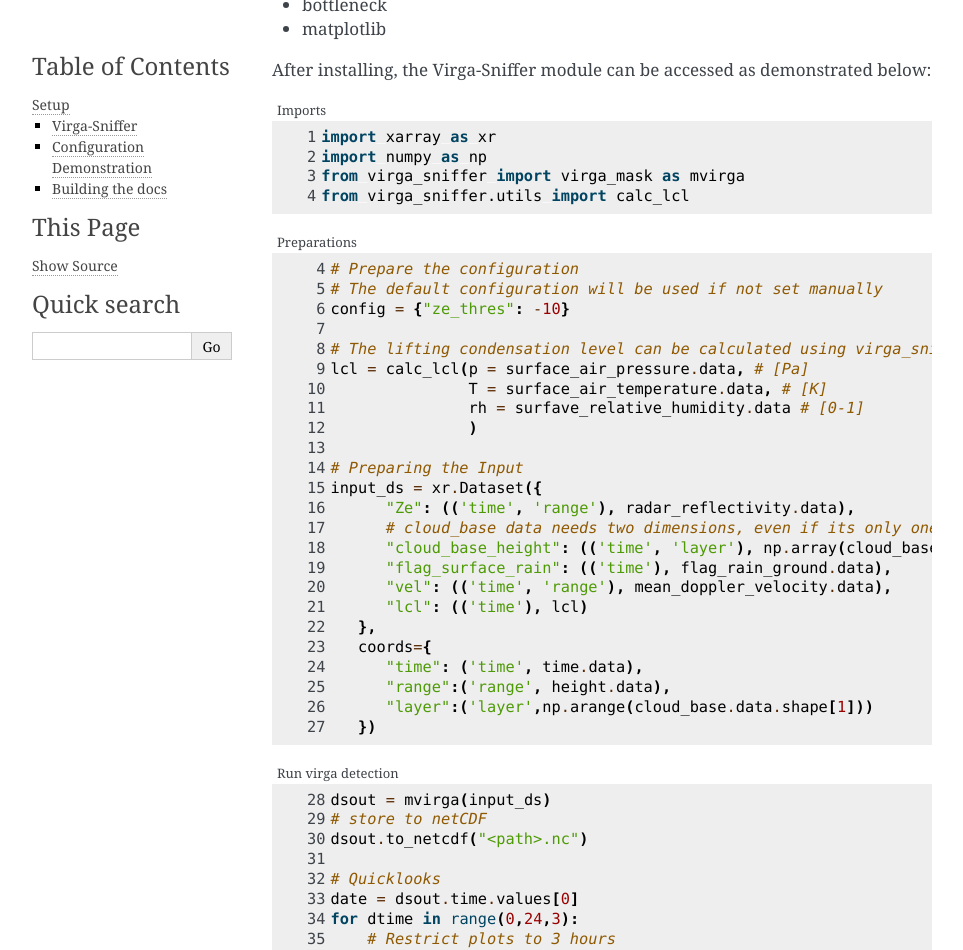
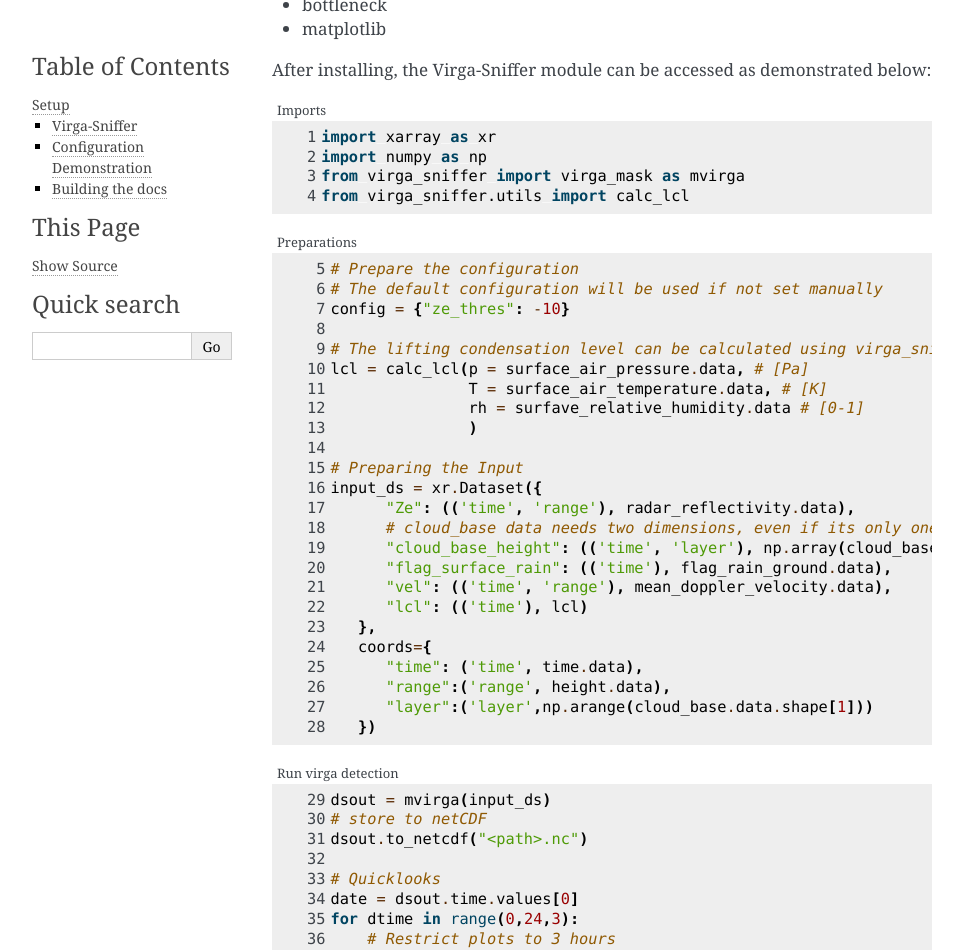
Before and after one commit to remsens-lim/virga_sniffer, a Sphinx documentation site: the page built from docs/setup.md, in a window 1280 px wide and 1400 px high, scrolled down 457 px. Shown: the top 950 px of the window, without its empty margins (148-1111 px from the left). Built offline with Sphinx 7.4.7, drawn with Linux system fonts in a browser that asks for light colours; some of the changed text lies outside the part shown.

Commit message:
Update setup.md

````diff
--- a/docs/setup.md
+++ b/docs/setup.md
@@ -29,7 +29,7 @@ from virga_sniffer.utils import calc_lcl
 ```
 ```{code-block} python
 ---
-lineno-start: 4
+lineno-start: 5
 caption: Preparations
 ---
 # Prepare the configuration
````
Also changed, not shown: other parts of docs/setup.md (+1 -1 lines).
